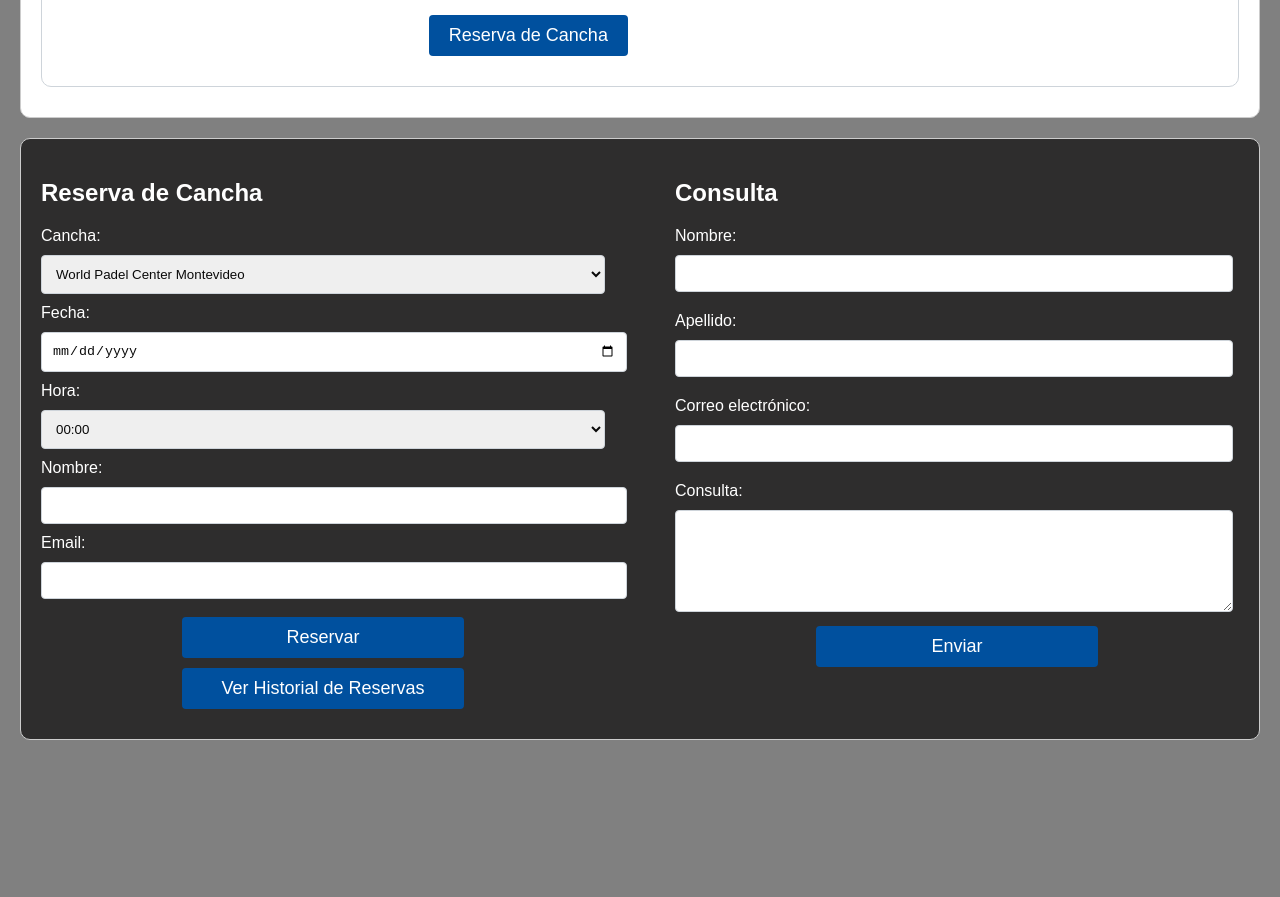
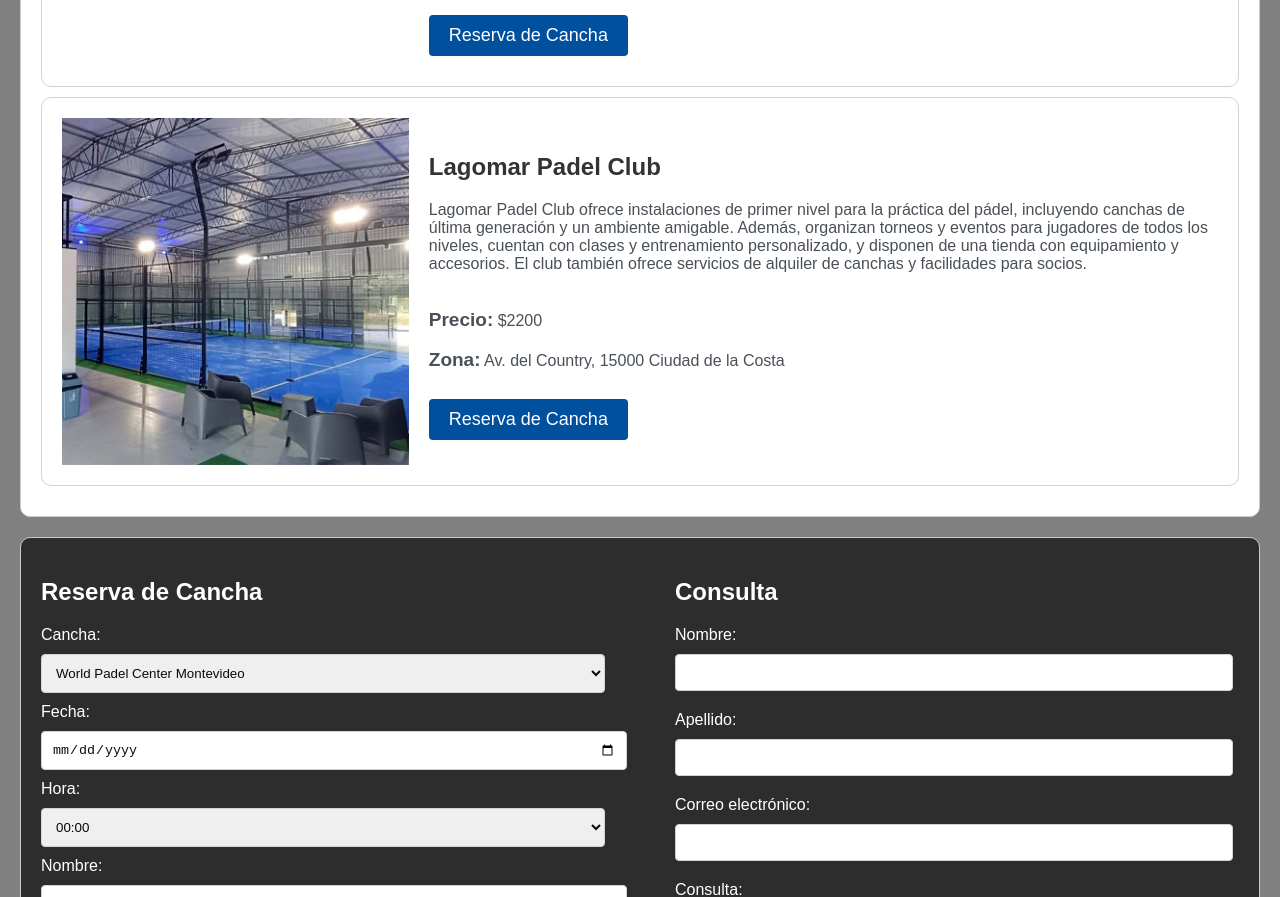
Before and after one commit to JuanCortabarria/Cortabarria-Kalichman-Orona, a plain HTML site: page src/interface/index.html in a window 1280 px wide. Shown: the part 1631-2528 px from the top of the page. Before the commit the page ends 2391 px from the top, so only its background shows below. Drawn offline with Linux system fonts and the light colour scheme.

Commit message:
Lagomar Padel Club

```diff
--- a/src/interface/index.html
+++ b/src/interface/index.html
@@ -120,7 +120,7 @@
             </div>
 
             <div class="cancha">
-                <img src="imagnes/canchasAbiertas.jpg" width="30%" alt="Cancha de Padel 3" />
+                <img src="imagnes/canchasAbiertas.jpg" width="30%" alt="Cancha de Padel 4" />
                 <div class="cancha-info">
 
                     <h2 href="#"><b>Cancha Boss Padel</b></h2>
@@ -131,7 +131,8 @@
                         Ofrece canchas de pádel de alta calidad para jugadores de todos los niveles.
                         Además, cuenta con servicios como alquiler de equipos,
                         clases con entrenadores profesionales y organización de torneos.
-                        También dispone de una tienda especializada y una cafetería para relajarse después de los partidos.
+                        También dispone de una tienda especializada y una cafetería para relajarse después de los
+                        partidos.
                         Boss Padel es el lugar ideal para los amantes del pádel en Montevideo,
                         proporcionando una experiencia deportiva completa y de primer nivel.
                     </p>
@@ -142,18 +143,54 @@
                     <br>
                     <br>
                     <a style="font-size: 19px;"><b>Zona:</b></a>
-                    <a class="u-cancha1" style="text-decoration-line: none;">Av. Liber Arce, 15800 Ciudad de la Costa</a>
+                    <a class="u-cancha1" style="text-decoration-line: none;">Av. Liber Arce, 15800 Ciudad de la
+                        Costa</a>
                     <br>
                     <br>
 
 
                     <nav>
-                        <button onclick="seleccionarCancha('Reducto Padel Center')">Reserva de Cancha</button>
+                        <button onclick="seleccionarCancha('Cancha Boss Padel')">Reserva de Cancha</button>
                     </nav>
 
                 </div>
 
             </div>
+
+            <div class="cancha">
+                <img src="imagnes/2024-04-13.png" width="30%" alt="Cancha de Padel 5" />
+                <div class="cancha-info">
+                    <h2 href="#"><b>Lagomar Padel Club</b></h2>
+
+                    <p>
+
+                        Lagomar Padel Club ofrece instalaciones de primer nivel para la práctica del pádel, incluyendo
+                        canchas de última generación y un ambiente amigable. Además, organizan torneos y eventos para
+                        jugadores de todos los niveles, cuentan con clases y entrenamiento personalizado, y disponen de
+                        una tienda con equipamiento y accesorios. El club también ofrece servicios de alquiler de
+                        canchas y facilidades para socios.
+                    </p>
+                    <br>
+                    <br>
+                    <a style="font-size: 19px;"><b>Precio:</b></a>
+                    <a class="p-cancha1" style="text-decoration-line: none;"> $2200</a>
+                    <br>
+                    <br>
+                    <a style="font-size: 19px;"><b>Zona:</b></a>
+                    <a class="u-cancha1" style="text-decoration-line: none;">Av. del Country, 15000 Ciudad de la
+                        Costa</a>
+                    <br>
+                    <br>
+
+
+                    <nav>
+                        <button onclick="seleccionarCancha('Lagomar Padel Club')">Reserva de Cancha</button>
+                    </nav>
+
+                </div>
+
+            </div>
+
         </section>
 
         <section id="reserva" style="display: flex;">
@@ -167,6 +204,8 @@
                             <option value="World Padel Center Montevideo">World Padel Center Montevideo</option>
                             <option value="Indoor Padel Montevideo">Indoor Padel Montevideo</option>
                             <option value="Reducto Padel Center">Reducto Padel Center</option>
+                            <option value="Cancha Boss Padel">Cancha Boss Padel</option>
+                            <option value="Lagomar Padel Club">Lagomar Padel Club</option>
                         </select>
 
                     </div>
@@ -208,7 +247,8 @@
                     </div>
                     <br>
                     <button type="submit" style="width: 50%; display: block; margin: 0 auto;">Reservar</button>
-                    <button type="button" id="historial-btn" style="width: 50%; display: block; margin: 10px auto;">Ver Historial de Reservas</button>
+                    <button type="button" id="historial-btn" style="width: 50%; display: block; margin: 10px auto;">Ver
+                        Historial de Reservas</button>
 
                 </form>
             </div>
```
